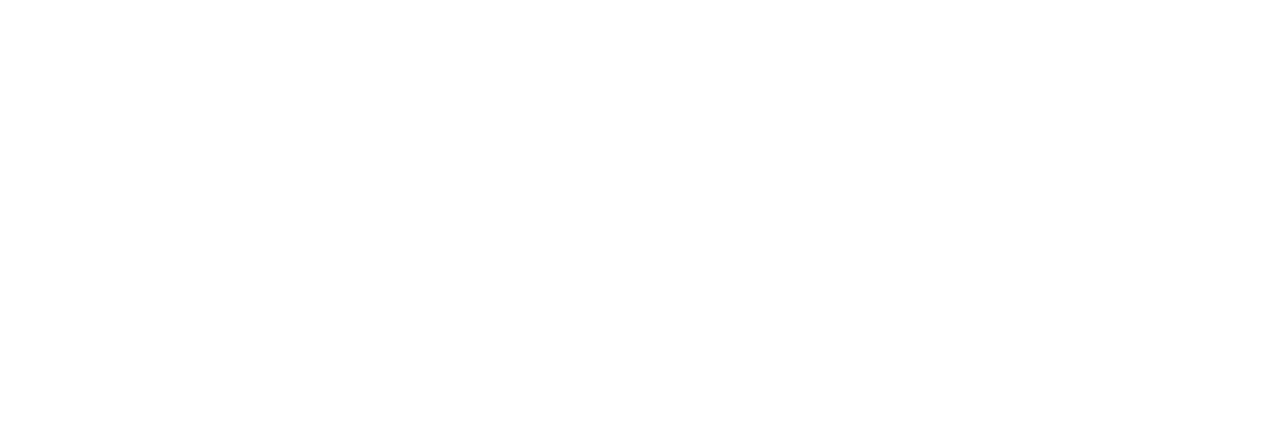
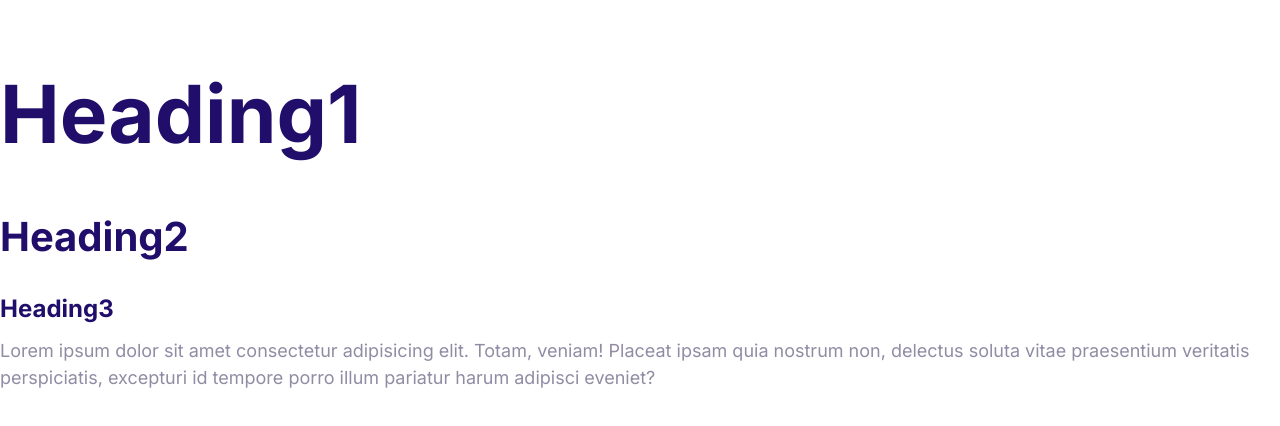
Before and after one commit to youhess/moshify_project, a plain HTML site: page index.html in a window 1280 px wide. Drawn offline with Linux system fonts and the light colour scheme.

Commit message:
define the style of the font

```diff
--- a/css/stylel.css
+++ b/css/stylel.css
@@ -5,3 +5,45 @@
   --color-heading: #210e6b;
   --color-body: #918ca4;
 }
+html {
+  font-size: 62.5%;
+}
+body {
+  font-family: Inter, Arial, Helvetica, sans-serif;
+  color: var(--color-body);
+  font-size: 2.4rem;
+  line-height: 1.5;
+}
+h1,
+h2,
+h3 {
+  color: var(--color-heading);
+  margin-bottom: 1rem;
+}
+h1 {
+  font-size: 7rem;
+}
+h2 {
+  font-size: 4rem;
+}
+h3 {
+  font-size: 3rem;
+}
+p {
+  margin-top: 0;
+}
+
+@media screen and (min-width: 1024px) {
+  body {
+    font-size: 1.8rem;
+  }
+  h1 {
+    font-size: 8rem;
+  }
+  h2 {
+    font-size: 4rem;
+  }
+  h3 {
+    font-size: 2.4rem;
+  }
+}
--- a/index.html
+++ b/index.html
@@ -4,9 +4,25 @@
     <meta charset="UTF-8" />
     <meta http-equiv="X-UA-Compatible" content="IE=edge" />
     <meta name="viewport" content="width=device-width, initial-scale=1.0" />
+    <link rel="preconnect" href="https://fonts.googleapis.com" />
+    <link rel="preconnect" href="https://fonts.gstatic.com" crossorigin />
+    <link
+      href="https://fonts.googleapis.com/css2?family=Inter:wght@400;700&display=swap"
+      rel="stylesheet"
+    />
     <link rel="stylesheet" href="css/normalize.css" />
     <link rel="stylesheet" href="css/stylel.css" />
     <title>Document</title>
   </head>
-  <body></body>
+  <body>
+    <h1>Heading1</h1>
+    <h2>Heading2</h2>
+    <h3>Heading3</h3>
+    <p>
+      Lorem ipsum dolor sit amet consectetur adipisicing elit. Totam, veniam!
+      Placeat ipsam quia nostrum non, delectus soluta vitae praesentium
+      veritatis perspiciatis, excepturi id tempore porro illum pariatur harum
+      adipisci eveniet?
+    </p>
+  </body>
 </html>
```
